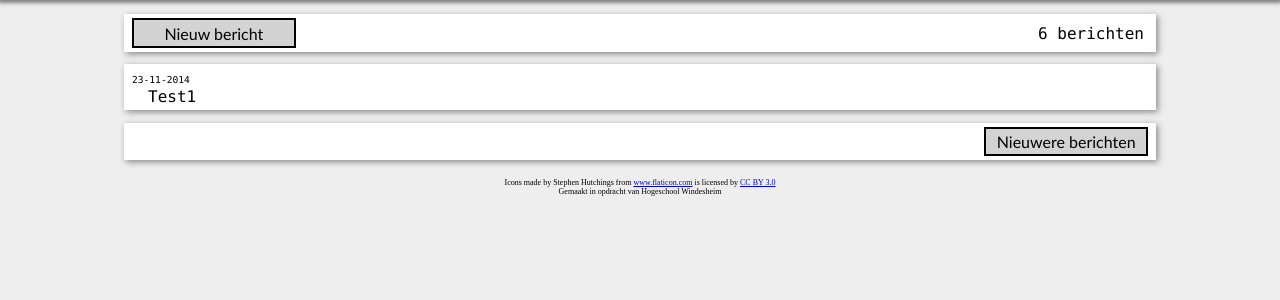
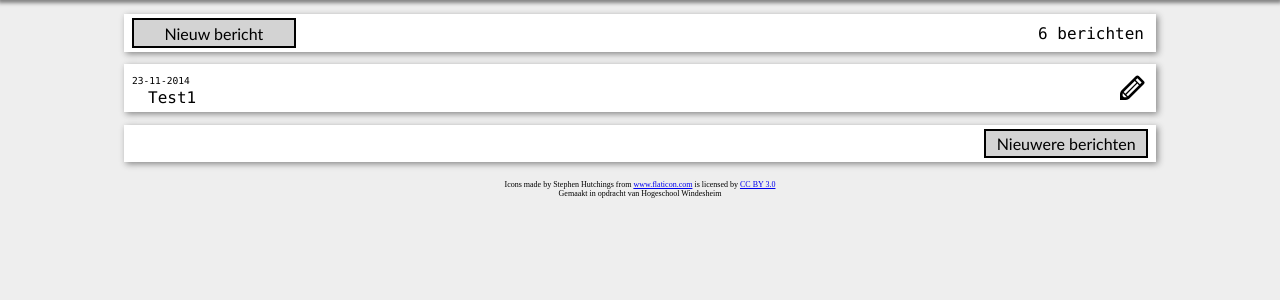
Before and after one commit to Wesley2510/KBS, a PHP site: page /index.php?p=Nieuws&b=1 in a window 1280 px wide. Shown: the part 56-356 px from the top of the page. Run offline with PHP 8.4, Linux system fonts and the light colour scheme; data comes from the database, SQL or seed files in the repository.

Commit message:
Berichten zijn bewerkbaar

```diff
--- a/KBS/adminfunctions.js
+++ b/KBS/adminfunctions.js
@@ -13,9 +13,29 @@ function composeMessage() {
 }
 
 function cancelComposingMessage() {
-    document.getElementsByClassName("flexRowSpace")[0].parentNode.innerHTML = messageOriginalText;
+    document.getElementById("berichtForm").parentNode.innerHTML = messageOriginalText;
 }
 
 function submitMessage() {
     document.forms["berichtForm"].submit();
 }
+
+function editMessage(berichtNum, ID) {
+    if (document.getElementById("berichtFormText") !== null) {
+        cancelComposingMessage();
+    }
+
+    var pageElement = document.getElementsByClassName("iconEdit")[berichtNum].parentNode.parentNode;
+    var pageElementContent = pageElement.getElementsByClassName("content")[0].innerHTML;
+
+    messageOriginalText = pageElement.innerHTML;
+    pageElement.innerHTML = "<form action='#' id='berichtForm' method='post'>";
+    pageElement.innerHTML += "<textarea id='berichtFormText' form='berichtForm' name='berichtEdited'></textarea>";
+    pageElement.innerHTML += "<div class='flexRowSpace'><a class='button' id='buttonBewerk' href='#'>Bewerk bericht</a><a class='button' id='buttonAnnuleer' href='#'>Annuleer</a></div>";
+    pageElement.innerHTML += "<input type='hidden' name='berichtEditedID' value='" + ID + "' form='berichtForm'>";
+    pageElement.innerHTML += "</form>";
+
+    document.getElementById("berichtFormText").value = pageElementContent;
+    document.getElementById("buttonBewerk").addEventListener("click", submitMessage);
+    document.getElementById("buttonAnnuleer").addEventListener("click", cancelComposingMessage);
+}
--- a/KBS/index.php
+++ b/KBS/index.php
@@ -48,6 +48,17 @@ if($inputBericht != NULL) {
     }
     header( 'Location: ?p=' . $inputP . '&b=0' ) ;
 }
+
+$inputBerichtEdit = filter_input(INPUT_POST, "berichtEdited");
+if($inputBerichtEdit != NULL) {
+    $inputBerichtEditID = filter_input(INPUT_POST, "berichtEditedID");
+
+    //Controleer of input niet alleen uit spaties bestaat
+    if(!(ltrim($inputBerichtEdit, ' ') === '')) {
+        $link->query("UPDATE bericht SET inhoud='" . $inputBerichtEdit . "' WHERE berichtID=" . $inputBerichtEditID);
+    }
+    header( 'Location: ?p=' . $inputP . '&b=0' ) ;
+}
 ?>
 
 <html>
@@ -74,16 +85,18 @@ if($inputBericht != NULL) {
 
         //Selecteer alle berichten met bijbehorende datums van de gewenste pagina
         //Subquery: vertaal de text van menuitems in een pagina ID
-        $sql = "SELECT inhoud, datum FROM bericht WHERE pagina =" . $pID . " ORDER BY datum DESC LIMIT " . ($inputB*5) . ", 5;";
+        $sql = "SELECT berichtID, inhoud, datum FROM bericht WHERE pagina =" . $pID . " ORDER BY datum DESC LIMIT " . ($inputB*5) . ", 5;";
 
         $berichten = $link->query($sql);
         if($berichten === false) {
             trigger_error("SQL query: " . $sql .  " \n\r Error: " . $link->error, E_USER_ERROR);
         } else {
+            $berichtNum = 0;
             while($row = $berichten->fetch_assoc()) {
                 //Plaats alle berichten in een <div> container met class pageElement
                 echo "<div class='pageElement'>";
                 echo "<span class='datum'>" . date("d-m-Y", strtotime($row["datum"])) . "</span>";
+                echo "<a onclick='editMessage(" . $berichtNum++ . "," . $row["berichtID"] . ");'><img class='iconEdit' src='imgs/pencil1.svg' alt='icoon-bewerken' /></a>";
                 echo "<br/><span class='content'>" . $row["inhoud"] . "</span>";
                 echo "</div>\n";
             }
--- a/KBS/stylesheet.css
+++ b/KBS/stylesheet.css
@@ -168,7 +168,18 @@ a:active.button {
     justify-content: space-between;
 }
 
-#berichtFormText {
+.iconEdit {
+    float: right;
+    margin: 0.25rem;
+
+    width: 2rem;
+    height: 2rem;
+}
+.iconEdit:hover {
+    cursor: pointer;
+}
+
+#berichtFormText, #berichtEditText {
     margin-left: auto;
     margin-right: auto;
     width: calc(100% - 0.96rem);
```
